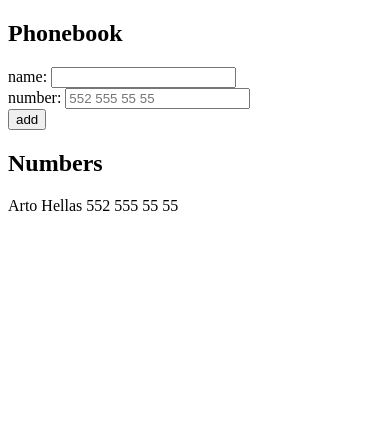
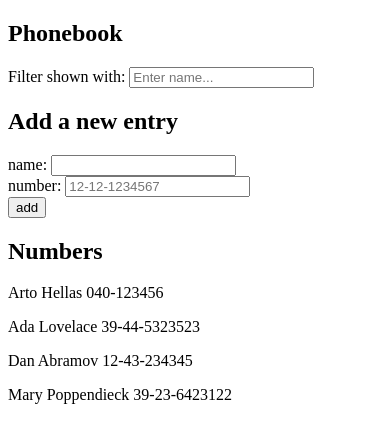
Before and after one commit to Zakerous76/fullstackopen, a React (Vite) app in the folder part2/phonebook/: page / in a window 390 px wide. Shown: the top 442 px of the page. Built offline with nearby package versions, Linux system fonts and the light colour scheme.

Commit message:
2.9*: The Phonebook Step 4

```diff
--- a/part2/phonebook/src/App.jsx
+++ b/part2/phonebook/src/App.jsx
@@ -16,10 +16,17 @@ const Numbers = ({ persons }) => {
 
 const App = () => {
   const [persons, setPersons] = useState([
-    { name: "Arto Hellas", number: "552 555 55 55" },
+    { name: "Arto Hellas", number: "040-123456", id: 1 },
+    { name: "Ada Lovelace", number: "39-44-5323523", id: 2 },
+    { name: "Dan Abramov", number: "12-43-234345", id: 3 },
+    { name: "Mary Poppendieck", number: "39-23-6423122", id: 4 },
   ]);
+
+  const [visiblePersons, setVisiblePersons] = useState(persons);
+
   const [newName, setNewName] = useState(""); // for controlling <input/>
   const [newNumber, setNewNumber] = useState("");
+  const [searchTerm, setSearchTerm] = useState("");
 
   const addNewName = (event) => {
     event.preventDefault();
@@ -46,9 +53,32 @@ const App = () => {
     setNewNumber(event.target.value);
   };
 
+  const handleSearch = (event) => {
+    const newSearchTerm = event.target.value;
+    setSearchTerm(newSearchTerm);
+
+    const newVisiblePersons = persons.filter((person) => {
+      return person.name.toLowerCase().includes(newSearchTerm.toLowerCase());
+    });
+
+    console.log(newVisiblePersons);
+    setVisiblePersons(newVisiblePersons);
+  };
+
   return (
     <div>
       <h2>Phonebook</h2>
+      <div id="searchSection">
+        <label htmlFor="searchBox">Filter shown with: </label>
+        <input
+          type="text"
+          id="searchBox"
+          placeholder="Enter name..."
+          value={searchTerm}
+          onChange={handleSearch}
+        />
+      </div>
+      <h2>Add a new entry</h2>
       <form onSubmit={addNewName}>
         <div>
           <label htmlFor="name">name: </label>
@@ -64,9 +94,9 @@ const App = () => {
           <input
             type="tel"
             id="phoneNo"
-            placeholder="552 555 55 55"
-            maxLength={10}
-            pattern="[0-9]{3} [0-9]{3} [0-9]{2} [0-9]{2}"
+            placeholder="12-12-1234567"
+            // maxLength={10}
+            // pattern="[0-9]{3} [0-9]{3} [0-9]{2} [0-9]{2}"
             value={newNumber}
             onChange={handleNewNumber}
           />
@@ -76,7 +106,7 @@ const App = () => {
         </div>
       </form>
       <h2>Numbers</h2>
-      <Numbers persons={persons} />
+      <Numbers persons={visiblePersons} />
     </div>
   );
 };
```
